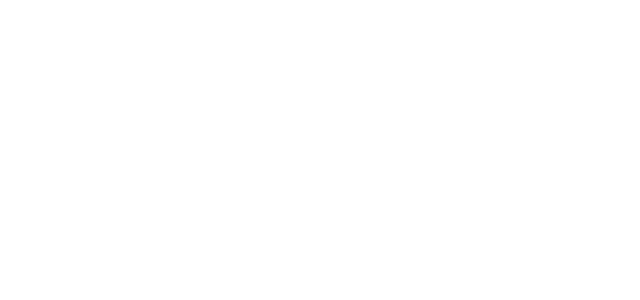
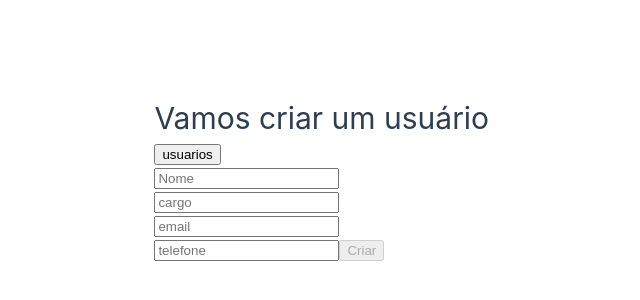
Before and after one commit to nycolexavier/agiliza, a Vue app: page /dashboard/usuarios/new in a window 1280 px wide. Before the commit this address had no page. Shown: the part 222-522 px from the top of the page, without its empty margins (151-791 px from the left). Built offline with nearby package versions, Linux system fonts and the light colour scheme; the HTML template or start-up script is replaced by a standard one.

Commit message:
feat: fazendo o post dos usuários

```diff
--- a/db.json
+++ b/db.json
@@ -1,7 +1,7 @@
 {
   "usuarios": [
     {
-      "id": 1,
+      "id": "1",
       "nome": "Nycole",
       "cargo": "Admin",
       "email": "nycole@gmail.com",
@@ -9,17 +9,98 @@
       "telefone": "31999999999"
     },
     {
-      "id": 2,
+      "id": "2",
       "nome": "Soraia",
       "cargo": "Gerente",
       "email": "soraia@gmail.com",
       "status": "ativo",
       "telefone": "31988888888"
+    },
+    {
+      "id": "4e35",
+      "nome": "Nycole dos Santos Xavier",
+      "cargo": "gerente",
+      "email": "nyc@gmail.com",
+      "telefone": "31997537547"
+    },
+    {
+      "id": "c640",
+      "nome": "PRISCILA DOS SANTOS MARINHO",
+      "cargo": "gerente",
+      "email": "priscila@gmail.com",
+      "telefone": "31997402013"
+    },
+    {
+      "id": "19aa",
+      "nome": "PRISCILA DOS SANTOS MARINHO",
+      "cargo": "gerente",
+      "email": "priscila@gmail.com",
+      "telefone": "31997402013"
+    },
+    {
+      "id": "d9d5",
+      "nome": "PRISCILA DOS SANTOS MARINHO",
+      "cargo": "gerente",
+      "email": "priscila@gmail.com",
+      "telefone": "31997402013"
+    },
+    {
+      "id": "3501",
+      "nome": "Fróis",
+      "cargo": "gerente",
+      "email": "frois@gmail.com",
+      "telefone": "3142342"
+    },
+    {
+      "id": "21af",
+      "nome": "josé",
+      "cargo": "funcionario",
+      "email": "jose@gmail.com",
+      "telefone": "35421"
+    },
+    {
+      "id": "d95d",
+      "nome": "",
+      "cargo": "",
+      "email": "",
+      "telefone": ""
+    },
+    {
+      "id": "474e",
+      "nome": "",
+      "cargo": "",
+      "email": "",
+      "status": "",
+      "telefone": ""
+    },
+    {
+      "id": "f716",
+      "nome": "lucas",
+      "cargo": "admin",
+      "email": "lucas@gmail.com",
+      "status": "ativo",
+      "telefone": "40923432"
+    },
+    {
+      "id": "a393",
+      "nome": "joel",
+      "cargo": "gerente",
+      "email": "joel@gmail.com",
+      "status": "ativo",
+      "telefone": "4298420984209"
+    },
+    {
+      "id": "0aa6",
+      "nome": "olá",
+      "cargo": "flsjlfs",
+      "email": "lfcjslfs@gmail.com",
+      "status": "ativo",
+      "telefone": "lfsjf"
     }
   ],
   "fornecedores": [
     {
-      "id": 1,
+      "id": "1",
       "nome": "Distribuidora São José",
       "cargo": "Fornecedor",
       "email": "contato@saojose.com.br",
@@ -27,7 +108,7 @@
       "telefone": "31998765432"
     },
     {
-      "id": 2,
+      "id": "2",
       "nome": "Alimentos Boa Mesa",
       "cargo": "Fornecedor",
       "email": "vendas@boamesa.com.br",
@@ -35,7 +116,7 @@
       "telefone": "31991234567"
     },
     {
-      "id": 3,
+      "id": "3",
       "nome": "Hortifruti Verde Vida",
       "cargo": "Fornecedor",
       "email": "horti@verdevida.com.br",
@@ -43,7 +124,7 @@
       "telefone": "31997654321"
     },
     {
-      "id": 4,
+      "id": "4",
       "nome": "Laticínios Serra Azul",
       "cargo": "Fornecedor",
       "email": "serraazul@laticinios.com.br",
@@ -51,7 +132,7 @@
       "telefone": "31995554444"
     },
     {
-      "id": 5,
+      "id": "5",
       "nome": "Bebidas Rio Claro",
       "cargo": "Fornecedor",
       "email": "comercial@rioclaro.com.br",
@@ -61,7 +142,7 @@
   ],
   "produtos": [
     {
-      "id": 1,
+      "id": "1",
       "nome": "Leite Integral",
       "sku": "4253453",
       "unidadeMedida": "Unidade",
@@ -70,7 +151,7 @@
       "categoria": "derivados"
     },
     {
-      "id": 2,
+      "id": "2",
       "nome": "Água Mineral",
       "sku": "9876541",
       "unidadeMedida": "Unidade",
@@ -79,7 +160,7 @@
       "categoria": "natural"
     },
     {
-      "id": 3,
+      "id": "3",
       "nome": "Chocolate ao Leite",
       "sku": "1122334",
       "unidadeMedida": "Pacote",
@@ -88,7 +169,7 @@
       "categoria": "industrializado"
     },
     {
-      "id": 4,
+      "id": "4",
       "nome": "Arroz Branco",
       "sku": "5566778",
       "unidadeMedida": "Pacote",
@@ -97,7 +178,7 @@
       "categoria": "grãos"
     },
     {
-      "id": 5,
+      "id": "5",
       "nome": "Feijão Carioca",
       "sku": "9988776",
       "unidadeMedida": "Pacote",
@@ -108,28 +189,28 @@
   ],
   "deposito": [
     {
-      "id": 1,
+      "id": "1",
       "corredor": "A",
       "prateleira": "12",
       "sessao": "5",
       "quantidadeMaxima": 15
     },
     {
-      "id": 2,
+      "id": "2",
       "corredor": "B",
       "prateleira": "24",
       "sessao": "10",
       "quantidadeMaxima": 30
     },
     {
-      "id": 3,
+      "id": "3",
       "corredor": "C",
       "prateleira": "07",
       "sessao": "3",
       "quantidadeMaxima": 20
     },
     {
-      "id": 4,
+      "id": "4",
       "corredor": "D",
       "prateleira": "15",
       "sessao": "8",
@@ -138,7 +219,7 @@
   ],
   "lotes": [
     {
-      "id": 1,
+      "id": "1",
       "codigoLote": "LT-2024-001",
       "marca": "Itambé",
       "produto": "Leite Integral",
@@ -146,7 +227,7 @@
       "dataValidade": "2025-03-10"
     },
     {
-      "id": 2,
+      "id": "2",
       "codigoLote": "LT-2024-002",
       "marca": "Nestlé",
       "produto": "Chocolate ao Leite",
@@ -154,7 +235,7 @@
       "dataValidade": "2025-06-20"
     },
     {
-      "id": 3,
+      "id": "3",
       "codigoLote": "LT-2024-003",
       "marca": "Piracanjuba",
       "produto": "Leite Desnatado",
@@ -162,7 +243,7 @@
       "dataValidade": "2025-01-15"
     },
     {
-      "id": 4,
+      "id": "4",
       "codigoLote": "LT-2024-004",
       "marca": "Coca-Cola",
       "produto": "Refrigerante Cola",
--- a/src/pages/dashboard/Lotes/editar/LotesEditar.vue
+++ b/src/pages/dashboard/Lotes/editar/LotesEditar.vue
@@ -1,14 +1,20 @@
 <script lang="ts">
 import type { Lote } from '@/interfaces/Lotes/Lote';
+import router from '@/router';
 import api from '@/services/api';
 import { computed, onMounted, ref } from 'vue';
-import { useRoute } from 'vue-router';
+import { useRoute, useRouter } from 'vue-router';
 
 export default {
   setup(props, ctx) {
+    const router = useRouter();
     const route = useRoute();
 
     const id = computed(() => route.params.id);
+
+    function irParaOsLotes() {
+      router.push('/dashboard/produtos');
+    }
 
     const lote = ref<Lote | null>(null);
 
@@ -24,6 +30,7 @@
     return {
       id,
       lote,
+      irParaOsLotes,
     };
   },
 };
@@ -32,6 +39,8 @@
 <template>
   <div>
     <h1>Deu certo {{ id }}</h1>
+
+    <button @click="irParaOsLotes">Lotes</button>
 
     <table>
       <thead>
--- a/src/pages/dashboard/Usuarios/Usuarios.vue
+++ b/src/pages/dashboard/Usuarios/Usuarios.vue
@@ -20,20 +20,24 @@
       tabela.value = response.data;
     }
 
-    function irParaEdicaoUsuarios(id: number) {
-      router.push(`/usuarios/${id}`);
+    function irParaVerUsuarios(id: number) {
+      router.push(`/dashboard/usuarios/${id}`);
+    }
+
+    function irParaCriarUsuario() {
+      router.push(`/dashboard/usuarios/new`);
     }
 
     onMounted(() => {
       buscarUsuarios();
     });
 
-    return{
+    return {
       tabela,
       irParaODashboard,
-      irParaEdicaoUsuarios
-    }
-
+      irParaVerUsuarios,
+      irParaCriarUsuario,
+    };
   },
 };
 </script>
@@ -44,7 +48,7 @@
 
     <p>(to-do) campo de busca</p>
 
-    <button>adicionar usuários</button>
+    <button @click="irParaCriarUsuario">adicionar usuários</button>
 
     <br />
 
@@ -72,8 +76,7 @@
           <td>{{ item.telefone }}</td>
 
           <td>
-            <button>Ver tudo</button>
-            <button @click="irParaEdicaoUsuarios(item.id)">Editar</button>
+            <button @click="irParaVerUsuarios(item.id)">Ver tudo</button>
           </td>
         </tr>
       </tbody>
--- /dev/null
+++ b/src/pages/dashboard/Usuarios/criar/UsuarioCriar.vue
@@ -0,0 +1,70 @@
+<script lang="ts">
+import api from '@/services/api';
+import { reactive } from 'vue';
+import { useRoute, useRouter } from 'vue-router';
+
+export default {
+  setup(props, ctx) {
+    const router = useRouter();
+
+    function irParaUsuarios() {
+      router.push(`/dashboard/usuarios`);
+    }
+
+    let form = reactive({
+      nome: '',
+      cargo: '',
+      email: '',
+      status: 'ativo',
+      telefone: '',
+    });
+
+    async function enviarForm() {
+      try {
+        await api.post(`/usuarios`, {
+          nome: form.nome,
+          cargo: form.cargo,
+          email: form.email,
+          status: form.status,
+          telefone: form.telefone,
+        });
+
+        console.log('Deu!');
+      } catch (error) {
+        console.error('Erro ao criar usuário', error);
+      }
+    }
+
+    return {
+      form,
+      enviarForm,
+      irParaUsuarios,
+    };
+  },
+};
+</script>
+
+<template>
+  <div>
+    <h1>Vamos criar um usuário</h1>
+
+    <button @click="irParaUsuarios">usuarios</button>
+
+    <form @submit.prevent="enviarForm">
+      <input v-model="form.nome" placeholder="Nome" />
+      <br />
+      <input v-model="form.cargo" placeholder="cargo" />
+      <br />
+      <input type="email" v-model="form.email" placeholder="email" />
+      <br />
+      <input v-model="form.telefone" placeholder="telefone" />
+
+      <button
+        type="submit"
+        :disabled="!form.nome || !form.email || !form.cargo"
+      >
+        Criar
+      </button>
+    </form>
+  </div>
+</template>
--- a/src/pages/dashboard/Usuarios/editar/UsuarioEditar.vue
+++ b/src/pages/dashboard/Usuarios/ver/UsuarioVer.vue
@@ -41,7 +41,7 @@
 
 <template>
   <div>
-    <h1>Editar usuário {{ id }}</h1>
+    <h1>Ver usuário {{ id }}</h1>
 
     <button @click="irParaOUsuarios">Usuários</button>
 
@@ -59,7 +59,7 @@
 
       <tbody>
         <tr>
-          <td>{{ usuario?.id }}</td>
+          <td>{{ usuario?.id  }}</td>
           <td>{{ usuario?.nome }}</td>
           <td>{{ usuario?.cargo }}</td>
           <td>{{ usuario?.email }}</td>
--- a/src/router/index.ts
+++ b/src/router/index.ts
@@ -7,11 +7,12 @@
 import Deposito from '@/pages/dashboard/Deposito/Deposito.vue';
 import Usuarios from '@/pages/dashboard/Usuarios/Usuarios.vue';
 import Lotes from '@/pages/dashboard/Lotes/Lotes.vue';
-import UsuarioEditar from '@/pages/dashboard/Usuarios/editar/UsuarioEditar.vue';
 import ProdutosEditar from '@/pages/dashboard/Produtos.vue/editar/ProdutosEditar.vue';
 import FornecedorEditar from '@/pages/dashboard/Fornecedores/editar/FornecedorEditar.vue';
 import DepositoEditar from '@/pages/dashboard/Deposito/editar/DepositoEditar.vue';
 import LotesEditar from '@/pages/dashboard/Lotes/editar/LotesEditar.vue';
+import UsuarioCriar from '@/pages/dashboard/Usuarios/criar/UsuarioCriar.vue';
+import UsuarioVer from '@/pages/dashboard/Usuarios/ver/UsuarioVer.vue';
 
 const router = createRouter({
   history: createWebHistory(import.meta.env.BASE_URL),
@@ -62,9 +63,19 @@
       component: Usuarios,
     },
     {
-      path: '/usuarios/:id',
+      path: '/dashboard/usuarios/new',
+      name: 'usuarios-criar',
+      component: UsuarioCriar,
+    },
+    {
+      path: '/dashboard/usuarios/ver',
+      name: 'usuarios-ver',
+      component: UsuarioVer,
+    },
+    {
+      path: '/dashboard/usuarios/:id',
       name: 'usuario-detalhe',
-      component: UsuarioEditar,
+      component: UsuarioVer,
     },
     {
       path: '/dashboard/lotes',
```
